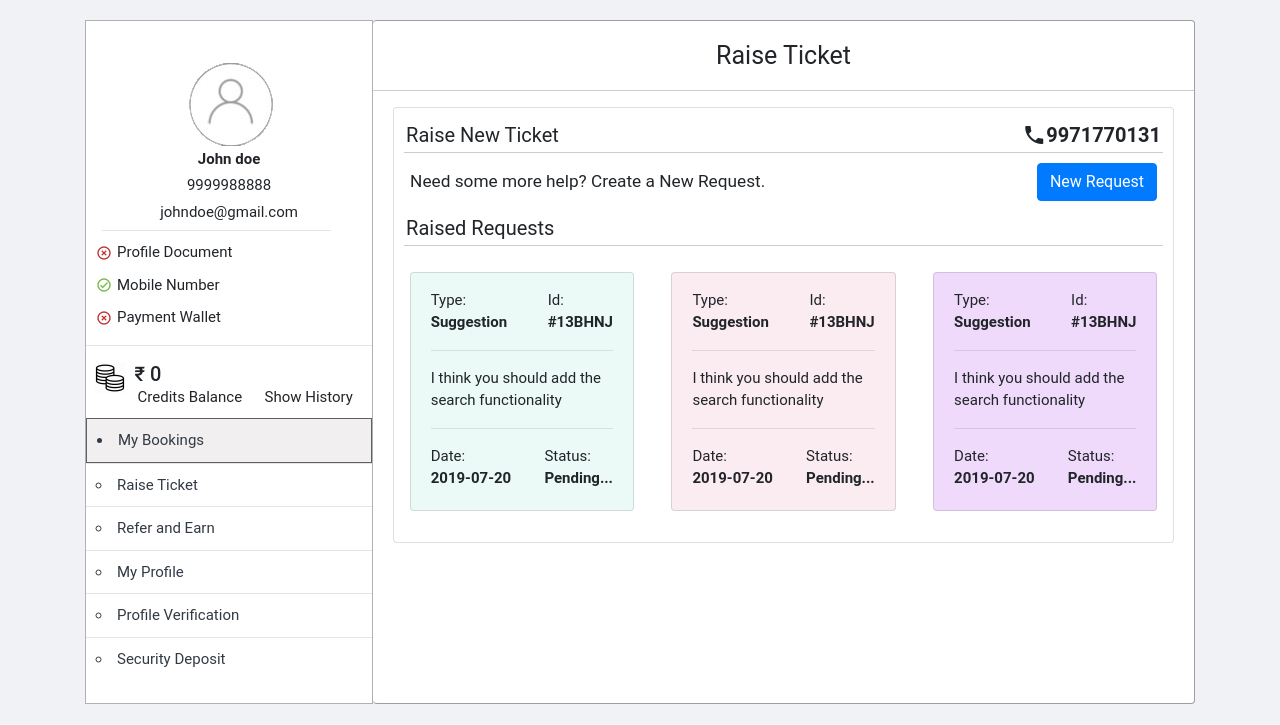
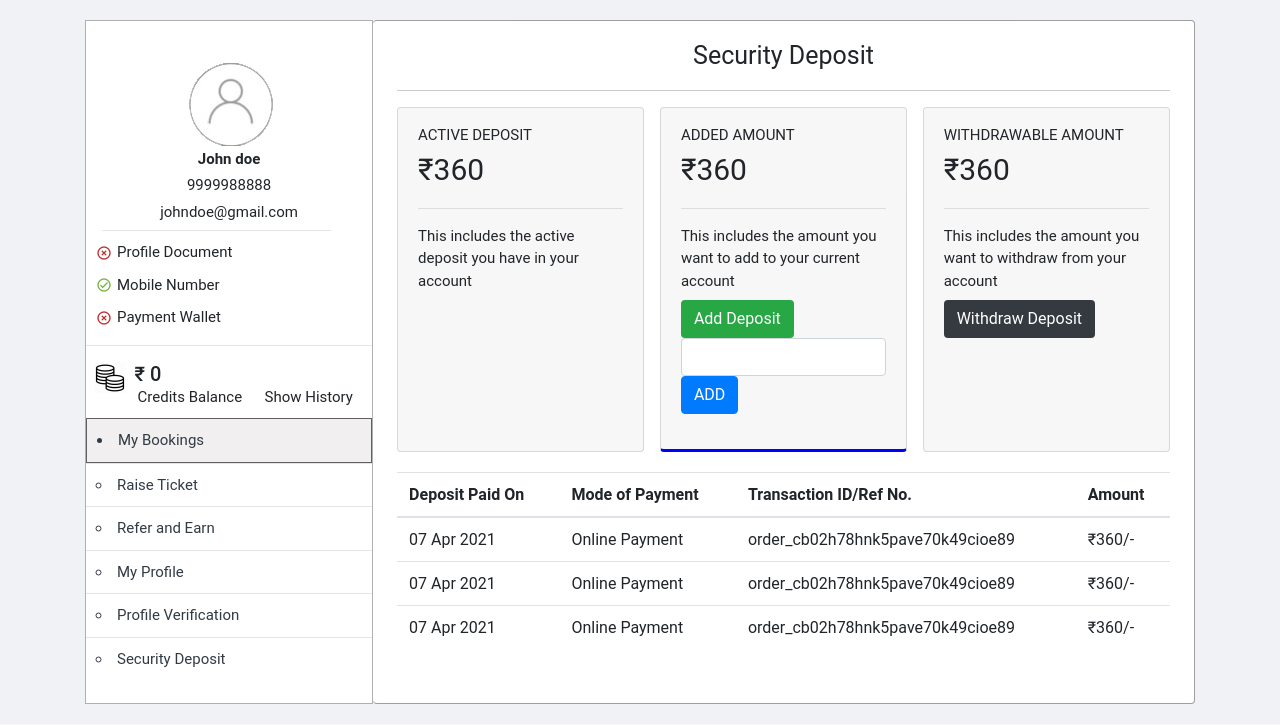
Before and after one commit to KUSUM24/RidoBiko_Clone, a PHP site: page /dashboard-main.php in a window 1280 px wide. Shown: the part 63-788 px from the top of the page. Run offline with PHP 8.4, Linux system fonts and the light colour scheme.

Commit message:
text field added

```diff
--- a/css/dashboard.css
+++ b/css/dashboard.css
@@ -188,7 +188,7 @@
 
 /* Deposits Section  */
 .deposit-main .btn {
-  background-color: rgb(172, 171, 170);
+  /* background-color: rgb(172, 171, 170); */
 }
 .deposit-body .card {
   width: 32%;
@@ -243,13 +243,13 @@ select:active {
   transform: scale(1.1);
 }
 #request-card-0 {
-  background-color: rgb(236, 250, 247);
+  background-color: rgb(239, 240, 240);
 }
 #request-card-1 {
-  background-color: rgb(250, 236, 241);
+  background-color: rgb(239, 240, 240);
 }
 #request-card-2 {
-  background-color: rgba(224, 185, 250, 0.521);
+  background-color: rgb(239, 240, 240);
 }
 .request-hr {
   /* border-top: 1px solid red;  */
--- a/dashboard-page.php
+++ b/dashboard-page.php
@@ -139,7 +139,7 @@
         </div>
       </div>
     </div>
-    <div class="ticket-main flex-column"  id="main-right-1">
+    <div class="ticket-main flex-column" style="display:none" id="main-right-1">
       <div class="heading">
         <div>Raise Ticket</div>
       </div>
@@ -534,7 +534,7 @@
         </div>
       </div>
     </div>
-    <div class="deposit-main flex-column px-4" style="display:none" id="main-right-5">
+    <div class="deposit-main flex-column px-4"  id="main-right-5">
       <div class="deposit-heading heading">Security Deposit</div>
       <div class="deposit-body card-body d-flex justify-content-between px-0">
         <div class="card" id="card-0">
@@ -549,7 +549,6 @@
             <div class="card-text">
               This includes the active deposit you have in your account
             </div>
-            <!-- <a href="#" class="btn bg-primary text-white mt-2">Active Deposit</a> -->
           </div>
         </div>
         <div class="card" id="card-1">
@@ -564,7 +563,11 @@
             <div class="card-text">
               This includes the amount you want to add to your current account
             </div>
-            <a href="#" class="btn bg-success text-white mt-2">Add Deposit</a>
+            <a href="#" class="btn bg-success text-white mt-2" id="add-deposit--btn" onclick="getAddInput()">Add Deposit</a>
+            <form action method="post" class="add-deposit--form" id="add-deposit--input">
+              <input class="form-control mr-3" type="number">
+              <button class="btn btn-primary" type="submit">ADD</button>
+            </form>
           </div>
         </div>
         <div class="card" id="card-2">
--- a/js/dashboard.js
+++ b/js/dashboard.js
@@ -1,13 +1,4 @@
-const permanentAddress = () => {
-  const checkBox = document.getElementById("permanentAddress");
-  const permanentAddressForm = document.getElementById("permanentAddressForm");
-  if (checkBox.checked == true) {
-    permanentAddressForm.style.display = "none";
-  } else {
-    permanentAddressForm.style.display = "block";
-  }
-};
-
+// Left Sidebar functioning
 const getRightSection = (id) => {
   for (let i = 0; i <= 5; i++) {
     let main = document.getElementById(`main-right-${i}`);
@@ -21,7 +12,17 @@ const getRightSection = (id) => {
     }
   }
 };
-
+// My profile section
+const permanentAddress = () => {
+  const checkBox = document.getElementById("permanentAddress");
+  const permanentAddressForm = document.getElementById("permanentAddressForm");
+  if (checkBox.checked == true) {
+    permanentAddressForm.style.display = "none";
+  } else {
+    permanentAddressForm.style.display = "block";
+  }
+};
+// Booking NavBar
 const getBookingSection = (bookingId) => {
   for (let i = 0; i < 3; i++) {
     let bookingItem = document.getElementById(`booking-${i}`);
@@ -33,7 +34,7 @@ const getBookingSection = (bookingId) => {
     }
   }
 };
-
+// More Details Toggle - SearchBike section
 function img_pathUrl(input, id) {
   $(`#${id}`).css("display", "block");
   $(`#${id}`)[0].src = (window.URL ? URL : webkitURL).createObjectURL(
@@ -41,3 +42,10 @@ function img_pathUrl(input, id) {
   );
 }
 console.log("dashboard");
+// Deposit Section
+const getAddInput = () => {
+  let addBtn = document.getElementById("add-deposit--btn");
+  let addInput = document.getElementById("add-deposit--input");
+  addBtn.style.display = "none";
+  addInput.style.display = "flex";
+};
```
